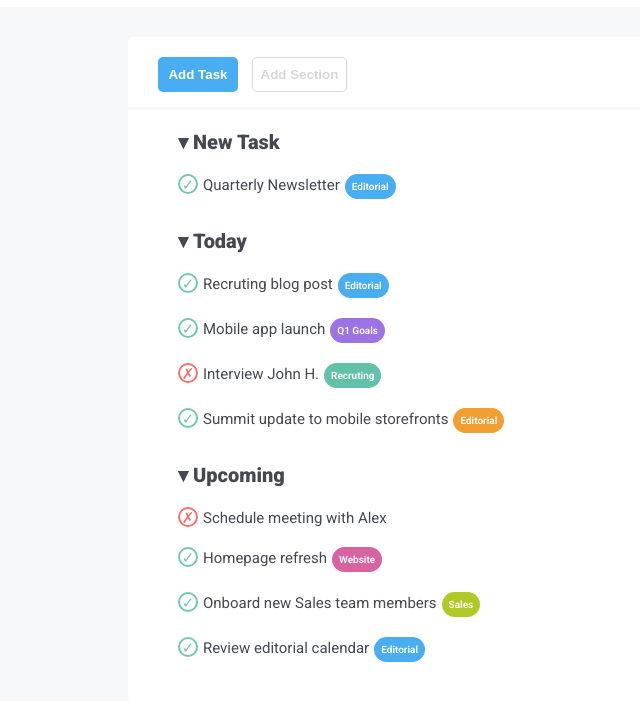
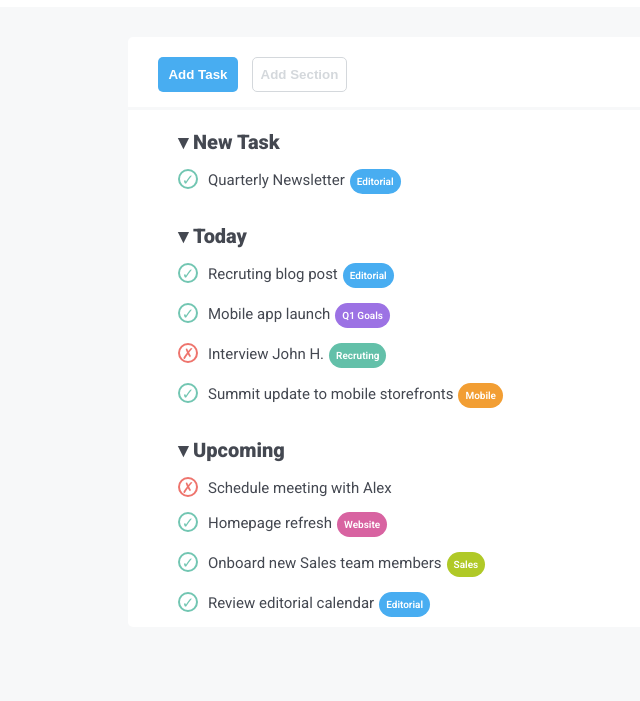
Before and after one commit to matteolepera/html-css-toboolist, a plain HTML site: page index.html in a window 1280 px wide. Shown: the part 63-764 px from the top of the page, without its empty margins (0-640 px from the left). Drawn offline with Linux system fonts and the light colour scheme.

Commit message:
project end ultimate.

```diff
--- a/css/style.css
+++ b/css/style.css
@@ -5,8 +5,8 @@
     box-sizing: border-box;
 }
 /* Utility */
-.mt-10 {
-    margin-top: 20px;
+.mt-15 {
+    margin-top: 15px;
 }
 
 .name-task {
@@ -33,7 +33,7 @@
 .mb-table {
     padding-top: 20px;
     padding-left: 50px;
-    padding-bottom: 40px;
+    padding-bottom: 10px;
 }
 
 .pad-right {
@@ -41,7 +41,7 @@
 }
 
 .margin-right {
-    margin-right: 5px;
+    margin-right: 10px;
 }
 
 .lb-blu{
--- a/index.html
+++ b/index.html
@@ -38,29 +38,28 @@
                 <ul>
                     <li><span class="pad-right">&blacktriangledown;</span>New Task</li>
 
-                        <li class="name-task mt-10"><span class="circle crc-green margin-right">&checkmark;</span>Quarterly Newsletter<span class="label lb-blu">Editorial</span></li>
+                        <li class="name-task mt-15"><span class="circle crc-green margin-right">&checkmark;</span>Quarterly Newsletter<span class="label lb-blu">Editorial</span></li>
 
 
                      <li class="mt-30"><span class="pad-right">&blacktriangledown;</span>Today</li>
 
-                        <li class="name-task mt-10"><span class="circle crc-green margin-right">&checkmark;</span>Recruting blog post<span class="label lb-blu">Editorial</span></li>
-                        <li class="name-task mt-10"><span class="circle crc-green margin-right">&checkmark;</span>Mobile app launch<span class="label lb-purple">Q1 Goals</span></li>
-                        <li class="name-task mt-10"><span class="circle crc-red margin-right">&cross;</span>Interview John H.<span class="label lb-green">Recruting</span></li>
-                        <li class="name-task mt-10"><span class="circle crc-green margin-right">&checkmark;</span>Summit update to mobile storefronts<span class="label lb-orange">Editorial</span></li>
+                        <li class="name-task mt-15"><span class="circle crc-green margin-right">&checkmark;</span>Recruting blog post<span class="label lb-blu">Editorial</span></li>
+                        <li class="name-task mt-15"><span class="circle crc-green margin-right">&checkmark;</span>Mobile app launch<span class="label lb-purple">Q1 Goals</span></li>
+                        <li class="name-task mt-15"><span class="circle crc-red margin-right">&cross;</span>Interview John H.<span class="label lb-green">Recruting</span></li>
+                        <li class="name-task mt-15"><span class="circle crc-green margin-right">&checkmark;</span>Summit update to mobile storefronts<span class="label lb-orange">Mobile</span></li>
 
                         <li class="mt-30"><span class="pad-right">&blacktriangledown;</span>Upcoming</li>
 
-                        <li class="name-task mt-10"><span class="circle crc-red margin-right">&cross;</span>Schedule meeting with Alex</li>
-                        <li class="name-task mt-10"><span class="circle crc-green margin-right">&checkmark;</span>Homepage refresh<span class="label lb-pink">Website</span></li>
-                        <li class="name-task mt-10"><span class="circle crc-green margin-right">&checkmark;</span>Onboard new Sales team members<span class="label lb-yellow">Sales</span></li>
-                        <li class="name-task mt-10"><span class="circle crc-green margin-right">&checkmark;</span>Review editorial calendar<span class="label lb-blu">Editorial</span></li>
+                        <li class="name-task mt-15"><span class="circle crc-red margin-right">&cross;</span>Schedule meeting with Alex</li>
+                        <li class="name-task mt-15"><span class="circle crc-green margin-right">&checkmark;</span>Homepage refresh<span class="label lb-pink">Website</span></li>
+                        <li class="name-task mt-15"><span class="circle crc-green margin-right">&checkmark;</span>Onboard new Sales team members<span class="label lb-yellow">Sales</span></li>
+                        <li class="name-task mt-15"><span class="circle crc-green margin-right">&checkmark;</span>Review editorial calendar<span class="label lb-blu">Editorial</span></li>
 
 
 
                 </ul>
             </div>
             <!-- End-List -->
-
         </div>
     </main>
     <!-- End-Main -->
```
